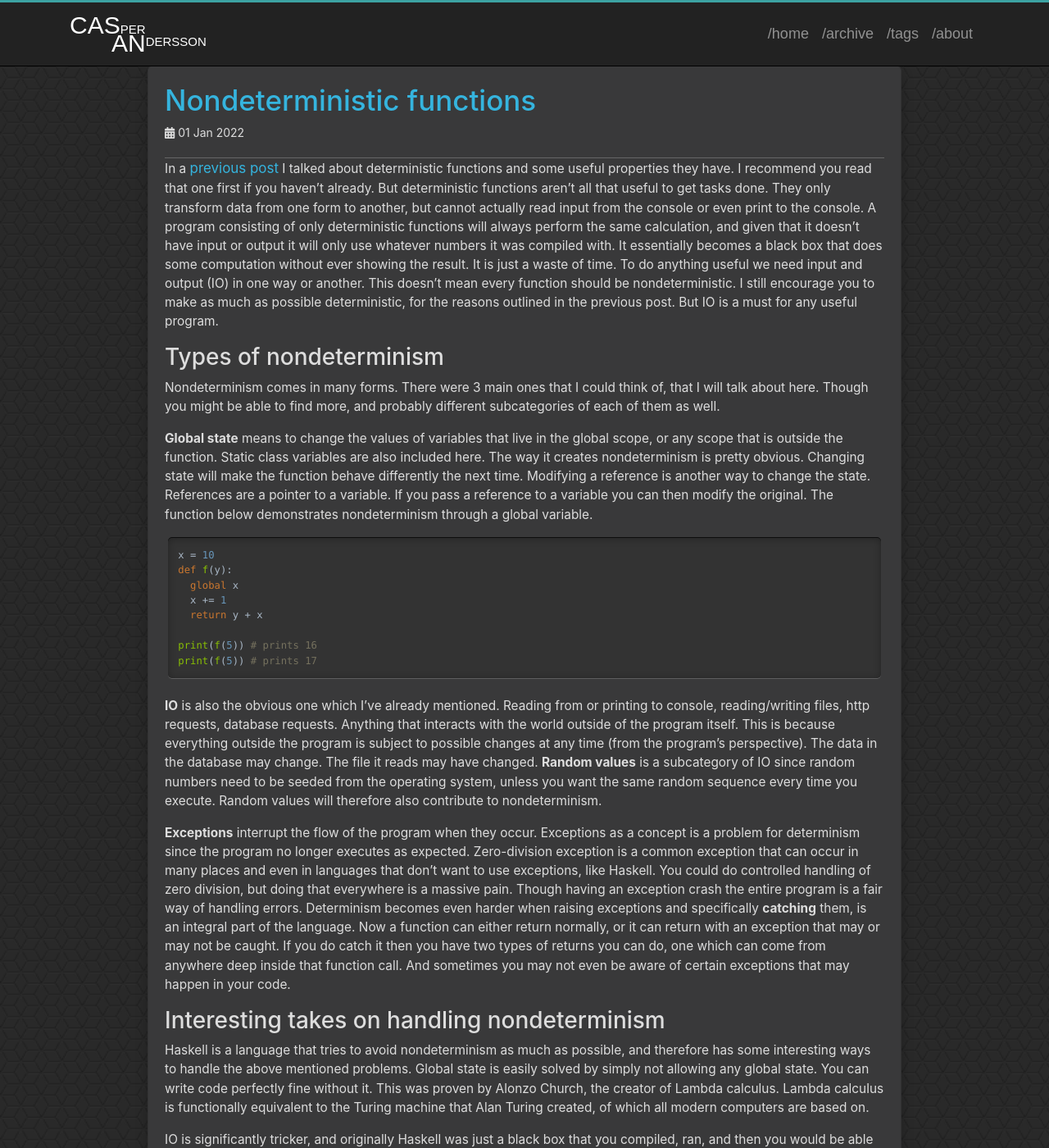
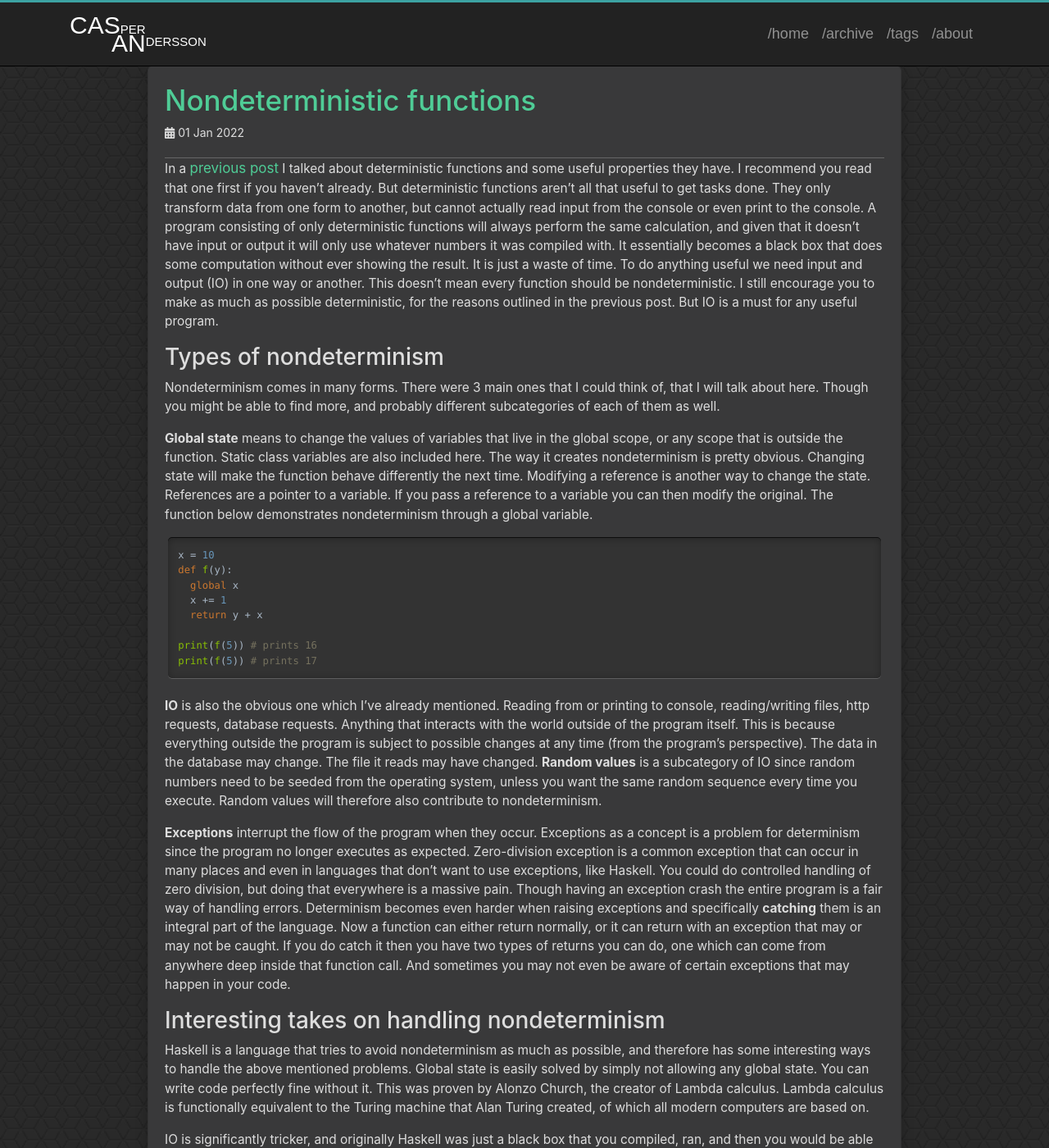
Before and after one commit to cappe987/cappe987.github.io, a Jekyll site: the page built from _posts/2022-01-01-nondeterminism.md, in a window 1280 px wide and 1400 px high. Shown: the whole window at 82% size. Built offline with Jekyll 4.4.1, drawn with Linux system fonts in a browser that asks for light colours.

```diff
--- a/_layouts/home.html
+++ b/_layouts/home.html
@@ -1,6 +1,12 @@
 ---
 layout: page
 ---
+
+<!--
+<img class="profile-pic" src="assets/images/me2.jpg">
+--!>
+
+<hr>
 
 {% for post in site.posts limit:5 %}
 <h2 class="post-title" style="font-size: 2em">
--- a/_posts/2022-01-01-nondeterminism.md
+++ b/_posts/2022-01-01-nondeterminism.md
@@ -28,7 +28,7 @@ print(f(5)) # prints 17
 
 **IO** is also the obvious one which I've already mentioned. Reading from or printing to console, reading/writing files, http requests, database requests. Anything that interacts with the world outside of the program itself. This is because everything outside the program is subject to possible changes at any time (from the program's perspective). The data in the database may change. The file it reads may have changed. **Random values** is a subcategory of IO since random numbers need to be seeded from the operating system, unless you want the same random sequence every time you execute. Random values will therefore also contribute to nondeterminism.
 
-**Exceptions** interrupt the flow of the program when they occur. Exceptions as a concept is a problem for determinism since the program no longer executes as expected. Zero-division exception is a common exception that can occur in many places and even in languages that don't want to use exceptions, like Haskell. You could do controlled handling of zero division, but doing that everywhere is a massive pain. Though having an exception crash the entire program is a fair way of handling errors. Determinism becomes even harder when raising exceptions and specifically **catching** them, is an integral part of the language. Now a function can either return normally, or it can return with an exception that may or may not be caught. If you do catch it then you have two types of returns you can do, one which can come from anywhere deep inside that function call. And sometimes you may not even be aware of certain exceptions that may happen in your code.
+**Exceptions** interrupt the flow of the program when they occur. Exceptions as a concept is a problem for determinism since the program no longer executes as expected. Zero-division exception is a common exception that can occur in many places and even in languages that don't want to use exceptions, like Haskell. You could do controlled handling of zero division, but doing that everywhere is a massive pain. Though having an exception crash the entire program is a fair way of handling errors. Determinism becomes even harder when raising exceptions and specifically **catching** them is an integral part of the language. Now a function can either return normally, or it can return with an exception that may or may not be caught. If you do catch it then you have two types of returns you can do, one which can come from anywhere deep inside that function call. And sometimes you may not even be aware of certain exceptions that may happen in your code.
 
 ## Interesting takes on handling nondeterminism
 Haskell is a language that tries to avoid nondeterminism as much as possible, and therefore has some interesting ways to handle the above mentioned problems. Global state is easily solved by simply not allowing any global state. You can write code perfectly fine without it. This was proven by Alonzo Church, the creator of Lambda calculus. Lambda calculus is functionally equivalent to the Turing machine that Alan Turing created, of which all modern computers are based on.
--- a/assets/css/theme.scss
+++ b/assets/css/theme.scss
@@ -20,9 +20,13 @@
 //$accent-color: #3CA2A2;    // original =)
 //$accent-color: #C38FD6;  // velvet
 //$accent-color: #8FD6B3;  // greenish
-$accent-color: #35B4DE;  // bluish
+//$accent-color: #35B4DE;  // bluish
 //$accent-color: #D2E354;  // yellowish
 //$accent-color: #52B54B;  // green
+
+//$accent-color: #70CF89;
+//$accent-color: #9fe0b9;
+$accent-color: #4fcc96;
 
 $font-color: #dddddd;
 $background-color: #292929;
@@ -480,3 +484,14 @@ table.inner-borders {
     line-height: 1.8;
   }
 }
+
+
+.profile-pic {
+
+	border-radius:50%;
+	width: 50%;
+	height: auto;;
+	object-fit: cover;
+	margin-bottom: 2em;
+
+}
```
Also changed, not shown: _posts/2022-02-04-bridge-fdb-mdb.md (added, +53 -0 lines), 1 other file.
